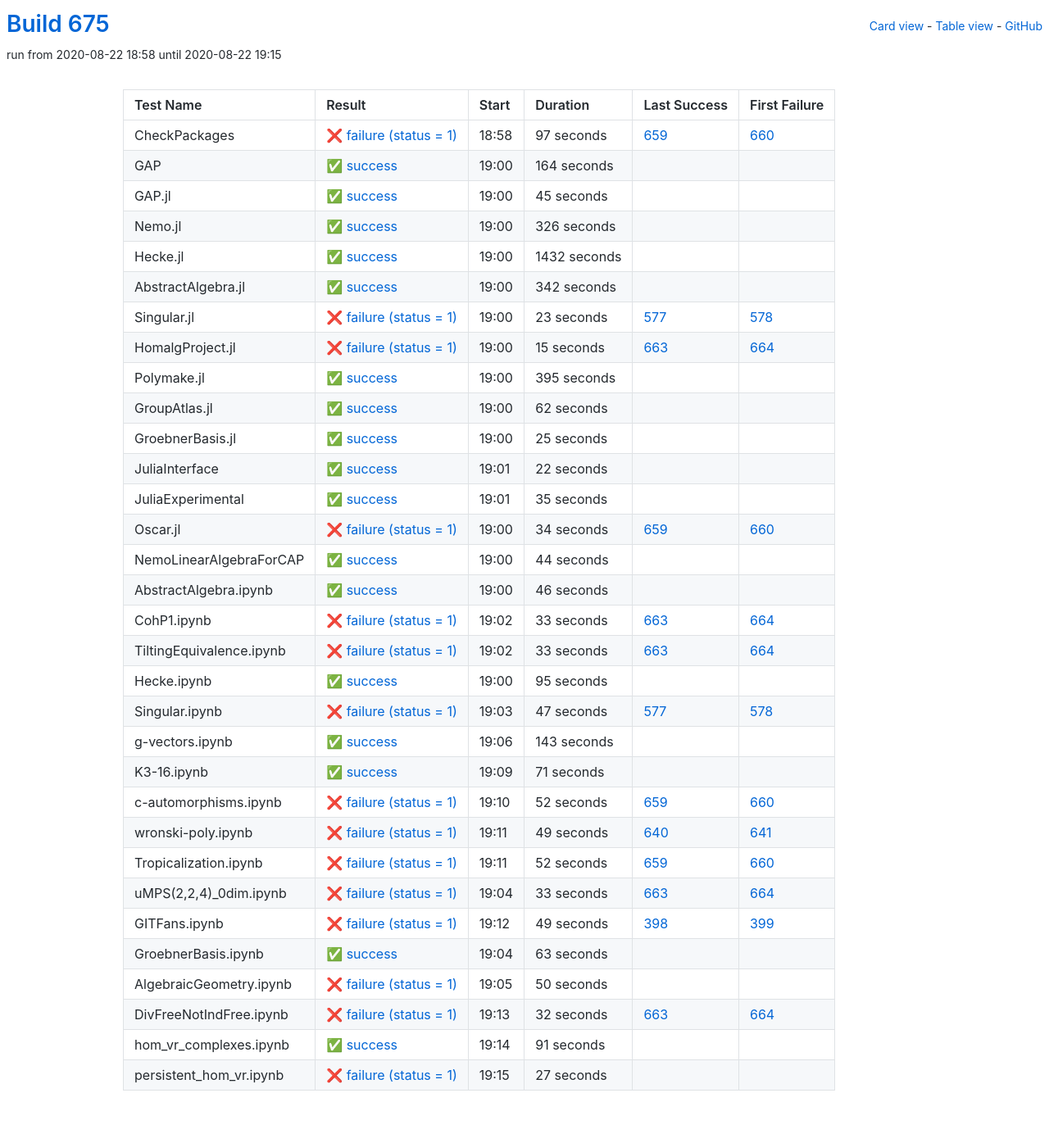
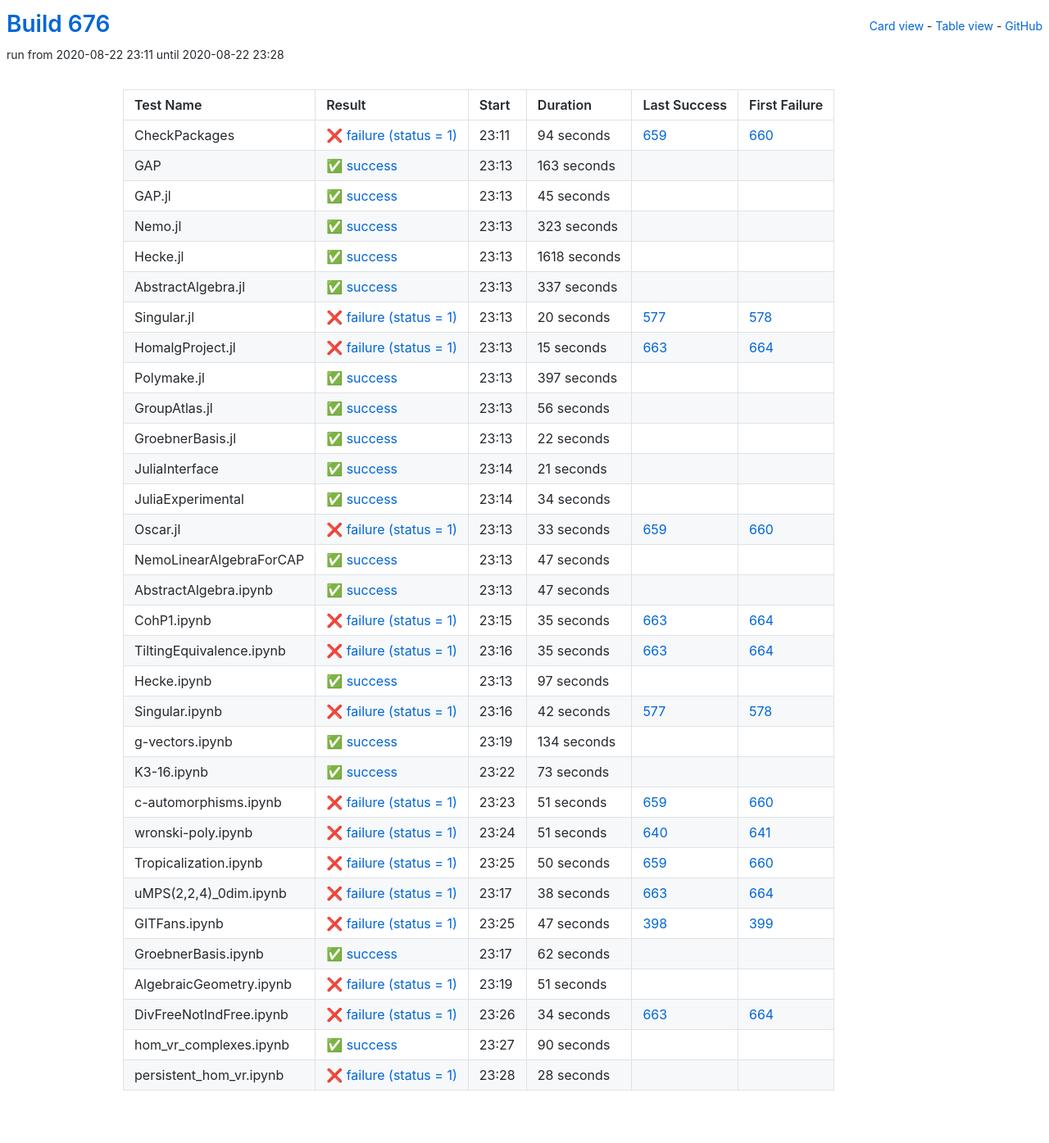
Before and after one commit to oscar-system/oscar-ci-status-stable, a Jekyll site: the page built from table.html, in a window 1280 px wide. Shown: the whole page at 82% size. Built offline with Jekyll 4.4.1, drawn with Linux system fonts in a browser that asks for light colours.

Commit message:
Build #676

```diff
--- a/_data/ci.yml
+++ b/_data/ci.yml
@@ -1,6 +1,6 @@
 ---
-build: 675
-build_url: https://oscarci.mathematik.uni-kl.de/job/oscar-stable/675/
+build: 676
+build_url: https://oscarci.mathematik.uni-kl.de/job/oscar-stable/676/
 job: oscar-stable
 organization: oscar-system
 repo: oscar-ci-status-stable
@@ -8,32 +8,32 @@ repourl: https://github.com/oscar-system/oscar-ci-status-stable
 tests:
 - name: CheckPackages
   id: checkpackages
-  log: https://oscarci.mathematik.uni-kl.de/job/oscar-stable/675/artifact/logs/build-675/CheckPackages.log
-  start: 2020-08-22 18:58
+  log: https://oscarci.mathematik.uni-kl.de/job/oscar-stable/676/artifact/logs/build-676/CheckPackages.log
+  start: 2020-08-22 23:11
   success: false
   exitcode: 1
   status: failure
-  duration: 97
+  duration: 94
   last_success: 659
   last_success_url: https://oscarci.mathematik.uni-kl.de/job/oscar-stable/659/
   first_failure: 660
   first_failure_url: https://oscarci.mathematik.uni-kl.de/job/oscar-stable/660/
 - name: GAP
   id: gap
-  log: https://oscarci.mathematik.uni-kl.de/job/oscar-stable/675/artifact/logs/build-675/GAP.log
-  start: 2020-08-22 19:00
+  log: https://oscarci.mathematik.uni-kl.de/job/oscar-stable/676/artifact/logs/build-676/GAP.log
+  start: 2020-08-22 23:13
   success: true
   exitcode: 0
   status: success
-  duration: 164
+  duration: 163
   last_success: false
   last_success_url:
   first_failure: false
   first_failure_url:
 - name: GAP.jl
   id: gap-jl
-  log: https://oscarci.mathematik.uni-kl.de/job/oscar-stable/675/artifact/logs/build-675/GAP.jl.log
-  start: 2020-08-22 19:00
+  log: https://oscarci.mathematik.uni-kl.de/job/oscar-stable/676/artifact/logs/build-676/GAP.jl.log
+  start: 2020-08-22 23:13
   success: true
   exitcode: 0
   status: success
@@ -44,56 +44,56 @@ tests:
   first_failure_url:
 - name: Nemo.jl
   id: nemo-jl
-  log: https://oscarci.mathematik.uni-kl.de/job/oscar-stable/675/artifact/logs/build-675/Nemo.jl.log
-  start: 2020-08-22 19:00
+  log: https://oscarci.mathematik.uni-kl.de/job/oscar-stable/676/artifact/logs/build-676/Nemo.jl.log
+  start: 2020-08-22 23:13
   success: true
   exitcode: 0
   status: success
-  duration: 326
+  duration: 323
   last_success: false
   last_success_url:
   first_failure: false
   first_failure_url:
 - name: Hecke.jl
   id: hecke-jl
-  log: https://oscarci.mathematik.uni-kl.de/job/oscar-stable/675/artifact/logs/build-675/Hecke.jl.log
-  start: 2020-08-22 19:00
+  log: https://oscarci.mathematik.uni-kl.de/job/oscar-stable/676/artifact/logs/build-676/Hecke.jl.log
+  start: 2020-08-22 23:13
   success: true
   exitcode: 0
   status: success
-  duration: 1432
+  duration: 1618
   last_success: false
   last_success_url:
   first_failure: false
   first_failure_url:
 - name: AbstractAlgebra.jl
   id: abstractalgebra-jl
-  log: https://oscarci.mathematik.uni-kl.de/job/oscar-stable/675/artifact/logs/build-675/AbstractAlgebra.jl.log
-  start: 2020-08-22 19:00
+  log: https://oscarci.mathematik.uni-kl.de/job/oscar-stable/676/artifact/logs/build-676/AbstractAlgebra.jl.log
+  start: 2020-08-22 23:13
   success: true
   exitcode: 0
   status: success
-  duration: 342
+  duration: 337
   last_success: false
   last_success_url:
   first_failure: false
   first_failure_url:
 - name: Singular.jl
   id: singular-jl
-  log: https://oscarci.mathematik.uni-kl.de/job/oscar-stable/675/artifact/logs/build-675/Singular.jl.log
-  start: 2020-08-22 19:00
+  log: https://oscarci.mathematik.uni-kl.de/job/oscar-stable/676/artifact/logs/build-676/Singular.jl.log
+  start: 2020-08-22 23:13
   success: false
   exitcode: 1
   status: failure
-  duration: 23
+  duration: 20
   last_success: 577
   last_success_url: https://oscarci.mathematik.uni-kl.de/job/oscar-stable/577/
   first_failure: 578
   first_failure_url: https://oscarci.mathematik.uni-kl.de/job/oscar-stable/578/
 - name: HomalgProject.jl
   id: homalgproject-jl
-  log: https://oscarci.mathematik.uni-kl.de/job/oscar-stable/675/artifact/logs/build-675/HomalgProject.jl.log
-  start: 2020-08-22 19:00
+  log: https://oscarci.mathematik.uni-kl.de/job/oscar-stable/676/artifact/logs/build-676/HomalgProject.jl.log
+  start: 2020-08-22 23:13
   success: false
   exitcode: 1
   status: failure
@@ -104,20 +104,236 @@ tests:
   first_failure_url: https://oscarci.mathematik.uni-kl.de/job/oscar-stable/664/
 - name: Polymake.jl
   id: polymake-jl
-  log: https://oscarci.mathematik.uni-kl.de/job/oscar-stable/675/artifact/logs/build-675/Polymake.jl.log
-  start: 2020-08-22 19:00
+  log: https://oscarci.mathematik.uni-kl.de/job/oscar-stable/676/artifact/logs/build-676/Polymake.jl.log
+  start: 2020-08-22 23:13
   success: true
   exitcode: 0
   status: success
-  duration: 395
+  duration: 397
   last_success: false
   last_success_url:
   first_failure: false
   first_failure_url:
 - name: GroupAtlas.jl
   id: groupatlas-jl
-  log: https://oscarci.mathematik.uni-kl.de/job/oscar-stable/675/artifact/logs/build-675/GroupAtlas.jl.log
-  start: 2020-08-22 19:00
+  log: https://oscarci.mathematik.uni-kl.de/job/oscar-stable/676/artifact/logs/build-676/GroupAtlas.jl.log
+  start: 2020-08-22 23:13
+  success: true
+  exitcode: 0
+  status: success
+  duration: 56
+  last_success: false
+  last_success_url:
+  first_failure: false
+  first_failure_url:
+- name: GroebnerBasis.jl
+  id: groebnerbasis-jl
+  log: https://oscarci.mathematik.uni-kl.de/job/oscar-stable/676/artifact/logs/build-676/GroebnerBasis.jl.log
+  start: 2020-08-22 23:13
+  success: true
+  exitcode: 0
+  status: success
+  duration: 22
+  last_success: false
+  last_success_url:
+  first_failure: false
+  first_failure_url:
+- name: JuliaInterface
+  id: juliainterface
+  log: https://oscarci.mathematik.uni-kl.de/job/oscar-stable/676/artifact/logs/build-676/JuliaInterface.log
+  start: 2020-08-22 23:14
+  success: true
+  exitcode: 0
+  status: success
+  duration: 21
+  last_success: false
+  last_success_url:
+  first_failure: false
+  first_failure_url:
+- name: JuliaExperimental
+  id: juliaexperimental
+  log: https://oscarci.mathematik.uni-kl.de/job/oscar-stable/676/artifact/logs/build-676/JuliaExperimental.log
+  start: 2020-08-22 23:14
+  success: true
+  exitcode: 0
+  status: success
+  duration: 34
+  last_success: false
+  last_success_url:
+  first_failure: false
+  first_failure_url:
+- name: Oscar.jl
+  id: oscar-jl
+  log: https://oscarci.mathematik.uni-kl.de/job/oscar-stable/676/artifact/logs/build-676/Oscar.jl.log
+  start: 2020-08-22 23:13
+  success: false
+  exitcode: 1
+  status: failure
+  duration: 33
+  last_success: 659
+  last_success_url: https://oscarci.mathematik.uni-kl.de/job/oscar-stable/659/
+  first_failure: 660
+  first_failure_url: https://oscarci.mathematik.uni-kl.de/job/oscar-stable/660/
+- name: NemoLinearAlgebraForCAP
+  id: nemolinearalgebraforcap
+  log: https://oscarci.mathematik.uni-kl.de/job/oscar-stable/676/artifact/logs/build-676/NemoLinearAlgebraForCAP.log
+  start: 2020-08-22 23:13
+  success: true
+  exitcode: 0
+  status: success
+  duration: 47
+  last_success: false
+  last_success_url:
+  first_failure: false
+  first_failure_url:
+- name: AbstractAlgebra.ipynb
+  id: abstractalgebra-ipynb
+  log: https://oscarci.mathematik.uni-kl.de/job/oscar-stable/676/artifact/logs/build-676/AbstractAlgebra.ipynb.log
+  start: 2020-08-22 23:13
+  success: true
+  exitcode: 0
+  status: success
+  duration: 47
+  last_success: false
+  last_success_url:
+  first_failure: false
+  first_failure_url:
+- name: CohP1.ipynb
+  id: cohp1-ipynb
+  log: https://oscarci.mathematik.uni-kl.de/job/oscar-stable/676/artifact/logs/build-676/CohP1.ipynb.log
+  start: 2020-08-22 23:15
+  success: false
+  exitcode: 1
+  status: failure
+  duration: 35
+  last_success: 663
+  last_success_url: https://oscarci.mathematik.uni-kl.de/job/oscar-stable/663/
+  first_failure: 664
+  first_failure_url: https://oscarci.mathematik.uni-kl.de/job/oscar-stable/664/
+- name: TiltingEquivalence.ipynb
+  id: tiltingequivalence-ipynb
+  log: https://oscarci.mathematik.uni-kl.de/job/oscar-stable/676/artifact/logs/build-676/TiltingEquivalence.ipynb.log
+  start: 2020-08-22 23:16
+  success: false
+  exitcode: 1
+  status: failure
+  duration: 35
+  last_success: 663
+  last_success_url: https://oscarci.mathematik.uni-kl.de/job/oscar-stable/663/
+  first_failure: 664
+  first_failure_url: https://oscarci.mathematik.uni-kl.de/job/oscar-stable/664/
+- name: Hecke.ipynb
+  id: hecke-ipynb
+  log: https://oscarci.mathematik.uni-kl.de/job/oscar-stable/676/artifact/logs/build-676/Hecke.ipynb.log
+  start: 2020-08-22 23:13
+  success: true
+  exitcode: 0
+  status: success
+  duration: 97
+  last_success: false
+  last_success_url:
+  first_failure: false
+  first_failure_url:
+- name: Singular.ipynb
+  id: singular-ipynb
+  log: https://oscarci.mathematik.uni-kl.de/job/oscar-stable/676/artifact/logs/build-676/Singular.ipynb.log
+  start: 2020-08-22 23:16
+  success: false
+  exitcode: 1
+  status: failure
+  duration: 42
+  last_success: 577
+  last_success_url: https://oscarci.mathematik.uni-kl.de/job/oscar-stable/577/
+  first_failure: 578
+  first_failure_url: https://oscarci.mathematik.uni-kl.de/job/oscar-stable/578/
+- name: g-vectors.ipynb
+  id: g-vectors-ipynb
+  log: https://oscarci.mathematik.uni-kl.de/job/oscar-stable/676/artifact/logs/build-676/g-vectors.ipynb.log
+  start: 2020-08-22 23:19
+  success: true
+  exitcode: 0
+  status: success
+  duration: 134
+  last_success: false
+  last_success_url:
+  first_failure: false
+  first_failure_url:
+- name: K3-16.ipynb
+  id: k3-16-ipynb
+  log: https://oscarci.mathematik.uni-kl.de/job/oscar-stable/676/artifact/logs/build-676/K3-16.ipynb.log
+  start: 2020-08-22 23:22
+  success: true
+  exitcode: 0
+  status: success
+  duration: 73
+  last_success: false
+  last_success_url:
+  first_failure: false
+  first_failure_url:
+- name: c-automorphisms.ipynb
+  id: c-automorphisms-ipynb
+  log: https://oscarci.mathematik.uni-kl.de/job/oscar-stable/676/artifact/logs/build-676/c-automorphisms.ipynb.log
+  start: 2020-08-22 23:23
+  success: false
+  exitcode: 1
+  status: failure
+  duration: 51
+  last_success: 659
+  last_success_url: https://oscarci.mathematik.uni-kl.de/job/oscar-stable/659/
+  first_failure: 660
+  first_failure_url: https://oscarci.mathematik.uni-kl.de/job/oscar-stable/660/
+- name: wronski-poly.ipynb
+  id: wronski-poly-ipynb
+  log: https://oscarci.mathematik.uni-kl.de/job/oscar-stable/676/artifact/logs/build-676/wronski-poly.ipynb.log
+  start: 2020-08-22 23:24
+  success: false
+  exitcode: 1
+  status: failure
+  duration: 51
+  last_success: 640
+  last_success_url: https://oscarci.mathematik.uni-kl.de/job/oscar-stable/640/
+  first_failure: 641
+  first_failure_url: https://oscarci.mathematik.uni-kl.de/job/oscar-stable/641/
+- name: Tropicalization.ipynb
+  id: tropicalization-ipynb
+  log: https://oscarci.mathematik.uni-kl.de/job/oscar-stable/676/artifact/logs/build-676/Tropicalization.ipynb.log
+  start: 2020-08-22 23:25
+  success: false
+  exitcode: 1
+  status: failure
+  duration: 50
+  last_success: 659
+  last_success_url: https://oscarci.mathematik.uni-kl.de/job/oscar-stable/659/
+  first_failure: 660
+  first_failure_url: https://oscarci.mathematik.uni-kl.de/job/oscar-stable/660/
+- name: uMPS(2,2,4)_0dim.ipynb
+  id: umps-2-2-4-0dim-ipynb
+  log: https://oscarci.mathematik.uni-kl.de/job/oscar-stable/676/artifact/logs/build-676/uMPS-2-2-4-_0dim.ipynb.log
+  start: 2020-08-22 23:17
+  success: false
+  exitcode: 1
+  status: failure
+  duration: 38
+  last_success: 663
+  last_success_url: https://oscarci.mathematik.uni-kl.de/job/oscar-stable/663/
+  first_failure: 664
+  first_failure_url: https://oscarci.mathematik.uni-kl.de/job/oscar-stable/664/
+- name: GITFans.ipynb
+  id: gitfans-ipynb
+  log: https://oscarci.mathematik.uni-kl.de/job/oscar-stable/676/artifact/logs/build-676/GITFans.ipynb.log
+  start: 2020-08-22 23:25
+  success: false
+  exitcode: 1
+  status: failure
+  duration: 47
+  last_success: 398
+  last_success_url: https://oscarci.mathematik.uni-kl.de/job/oscar-stable/398/
+  first_failure: 399
+  first_failure_url: https://oscarci.mathematik.uni-kl.de/job/oscar-stable/399/
+- name: GroebnerBasis.ipynb
+  id: groebnerbasis-ipynb
+  log: https://oscarci.mathematik.uni-kl.de/job/oscar-stable/676/artifact/logs/build-676/GroebnerBasis.ipynb.log
+  start: 2020-08-22 23:17
   success: true
   exitcode: 0
   status: success
@@ -126,266 +342,50 @@ tests:
   last_success_url:
   first_failure: false
   first_failure_url:
-- name: GroebnerBasis.jl
-  id: groebnerbasis-jl
-  log: https://oscarci.mathematik.uni-kl.de/job/oscar-stable/675/artifact/logs/build-675/GroebnerBasis.jl.log
-  start: 2020-08-22 19:00
-  success: true
-  exitcode: 0
-  status: success
-  duration: 25
-  last_success: false
-  last_success_url:
-  first_failure: false
-  first_failure_url:
-- name: JuliaInterface
-  id: juliainterface
-  log: https://oscarci.mathematik.uni-kl.de/job/oscar-stable/675/artifact/logs/build-675/JuliaInterface.log
-  start: 2020-08-22 19:01
-  success: true
-  exitcode: 0
-  status: success
-  duration: 22
-  last_success: false
-  last_success_url:
-  first_failure: false
-  first_failure_url:
-- name: JuliaExperimental
-  id: juliaexperimental
-  log: https://oscarci.mathematik.uni-kl.de/job/oscar-stable/675/artifact/logs/build-675/JuliaExperimental.log
-  start: 2020-08-22 19:01
-  success: true
-  exitcode: 0
-  status: success
-  duration: 35
-  last_success: false
-  last_success_url:
-  first_failure: false
-  first_failure_url:
-- name: Oscar.jl
-  id: oscar-jl
-  log: https://oscarci.mathematik.uni-kl.de/job/oscar-stable/675/artifact/logs/build-675/Oscar.jl.log
-  start: 2020-08-22 19:00
+- name: AlgebraicGeometry.ipynb
+  id: algebraicgeometry-ipynb
+  log: https://oscarci.mathematik.uni-kl.de/job/oscar-stable/676/artifact/logs/build-676/AlgebraicGeometry.ipynb.log
+  start: 2020-08-22 23:19
   success: false
   exitcode: 1
   status: failure
-  duration: 34
-  last_success: 659
-  last_success_url: https://oscarci.mathematik.uni-kl.de/job/oscar-stable/659/
-  first_failure: 660
-  first_failure_url: https://oscarci.mathematik.uni-kl.de/job/oscar-stable/660/
-- name: NemoLinearAlgebraForCAP
-  id: nemolinearalgebraforcap
-  log: https://oscarci.mathematik.uni-kl.de/job/oscar-stable/675/artifact/logs/build-675/NemoLinearAlgebraForCAP.log
-  start: 2020-08-22 19:00
-  success: true
-  exitcode: 0
-  status: success
-  duration: 44
-  last_success: false
-  last_success_url:
-  first_failure: false
-  first_failure_url:
-- name: AbstractAlgebra.ipynb
-  id: abstractalgebra-ipynb
-  log: https://oscarci.mathematik.uni-kl.de/job/oscar-stable/675/artifact/logs/build-675/AbstractAlgebra.ipynb.log
-  start: 2020-08-22 19:00
-  success: true
-  exitcode: 0
-  status: success
-  duration: 46
-  last_success: false
-  last_success_url:
-  first_failure: false
-  first_failure_url:
-- name: CohP1.ipynb
-  id: cohp1-ipynb
-  log: https://oscarci.mathematik.uni-kl.de/job/oscar-stable/675/artifact/logs/build-675/CohP1.ipynb.log
-  start: 2020-08-22 19:02
-  success: false
-  exitcode: 1
-  status: failure
-  duration: 33
-  last_success: 663
-  last_success_url: https://oscarci.mathematik.uni-kl.de/job/oscar-stable/663/
-  first_failure: 664
-  first_failure_url: https://oscarci.mathematik.uni-kl.de/job/oscar-stable/664/
-- name: TiltingEquivalence.ipynb
-  id: tiltingequivalence-ipynb
-  log: https://oscarci.mathematik.uni-kl.de/job/oscar-stable/675/artifact/logs/build-675/TiltingEquivalence.ipynb.log
-  start: 2020-08-22 19:02
-  success: false
-  exitcode: 1
-  status: failure
-  duration: 33
-  last_success: 663
-  last_success_url: https://oscarci.mathematik.uni-kl.de/job/oscar-stable/663/
-  first_failure: 664
-  first_failure_url: https://oscarci.mathematik.uni-kl.de/job/oscar-stable/664/
-- name: Hecke.ipynb
-  id: hecke-ipynb
-  log: https://oscarci.mathematik.uni-kl.de/job/oscar-stable/675/artifact/logs/build-675/Hecke.ipynb.log
-  start: 2020-08-22 19:00
-  success: true
-  exitcode: 0
-  status: success
-  duration: 95
-  last_success: false
-  last_success_url:
-  first_failure: false
-  first_failure_url:
-- name: Singular.ipynb
-  id: singular-ipynb
-  log: https://oscarci.mathematik.uni-kl.de/job/oscar-stable/675/artifact/logs/build-675/Singular.ipynb.log
-  start: 2020-08-22 19:03
-  success: false
-  exitcode: 1
-  status: failure
-  duration: 47
-  last_success: 577
-  last_success_url: https://oscarci.mathematik.uni-kl.de/job/oscar-stable/577/
-  first_failure: 578
-  first_failure_url: https://oscarci.mathematik.uni-kl.de/job/oscar-stable/578/
-- name: g-vectors.ipynb
-  id: g-vectors-ipynb
-  log: https://oscarci.mathematik.uni-kl.de/job/oscar-stable/675/artifact/logs/build-675/g-vectors.ipynb.log
-  start: 2020-08-22 19:06
-  success: true
-  exitcode: 0
-  status: success
-  duration: 143
-  last_success: false
-  last_success_url:
-  first_failure: false
-  first_failure_url:
-- name: K3-16.ipynb
-  id: k3-16-ipynb
-  log: https://oscarci.mathematik.uni-kl.de/job/oscar-stable/675/artifact/logs/build-675/K3-16.ipynb.log
-  start: 2020-08-22 19:09
-  success: true
-  exitcode: 0
-  status: success
-  duration: 71
-  last_success: false
-  last_success_url:
-  first_failure: false
-  first_failure_url:
-- name: c-automorphisms.ipynb
-  id: c-automorphisms-ipynb
-  log: https://oscarci.mathematik.uni-kl.de/job/oscar-stable/675/artifact/logs/build-675/c-automorphisms.ipynb.log
-  start: 2020-08-22 19:10
-  success: false
-  exitcode: 1
-  status: failure
-  duration: 52
-  last_success: 659
-  last_success_url: https://oscarci.mathematik.uni-kl.de/job/oscar-stable/659/
-  first_failure: 660
-  first_failure_url: https://oscarci.mathematik.uni-kl.de/job/oscar-stable/660/
-- name: wronski-poly.ipynb
-  id: wronski-poly-ipynb
-  log: https://oscarci.mathematik.uni-kl.de/job/oscar-stable/675/artifact/logs/build-675/wronski-poly.ipynb.log
-  start: 2020-08-22 19:11
-  success: false
-  exitcode: 1
-  status: failure
-  duration: 49
-  last_success: 640
-  last_success_url: https://oscarci.mathematik.uni-kl.de/job/oscar-stable/640/
-  first_failure: 641
-  first_failure_url: https://oscarci.mathematik.uni-kl.de/job/oscar-stable/641/
-- name: Tropicalization.ipynb
-  id: tropicalization-ipynb
-  log: https://oscarci.mathematik.uni-kl.de/job/oscar-stable/675/artifact/logs/build-675/Tropicalization.ipynb.log
-  start: 2020-08-22 19:11
-  success: false
-  exitcode: 1
-  status: failure
-  duration: 52
-  last_success: 659
-  last_success_url: https://oscarci.mathematik.uni-kl.de/job/oscar-stable/659/
-  first_failure: 660
-  first_failure_url: https://oscarci.mathematik.uni-kl.de/job/oscar-stable/660/
-- name: uMPS(2,2,4)_0dim.ipynb
-  id: umps-2-2-4-0dim-ipynb
-  log: https://oscarci.mathematik.uni-kl.de/job/oscar-stable/675/artifact/logs/build-675/uMPS-2-2-4-_0dim.ipynb.log
-  start: 2020-08-22 19:04
-  success: false
-  exitcode: 1
-  status: failure
-  duration: 33
-  last_success: 663
-  last_success_url: https://oscarci.mathematik.uni-kl.de/job/oscar-stable/663/
-  first_failure: 664
-  first_failure_url: https://oscarci.mathematik.uni-kl.de/job/oscar-stable/664/
-- name: GITFans.ipynb
-  id: gitfans-ipynb
-  log: https://oscarci.mathematik.uni-kl.de/job/oscar-stable/675/artifact/logs/build-675/GITFans.ipynb.log
-  start: 2020-08-22 19:12
-  success: false
-  exitcode: 1
-  status: failure
-  duration: 49
-  last_success: 398
-  last_success_url: https://oscarci.mathematik.uni-kl.de/job/oscar-stable/398/
-  first_failure: 399
-  first_failure_url: https://oscarci.mathematik.uni-kl.de/job/oscar-stable/399/
-- name: GroebnerBasis.ipynb
-  id: groebnerbasis-ipynb
-  log: https://oscarci.mathematik.uni-kl.de/job/oscar-stable/675/artifact/logs/build-675/GroebnerBasis.ipynb.log
-  start: 2020-08-22 19:04
-  success: true
-  exitcode: 0
-  status: success
-  duration: 63
-  last_success: false
-  last_success_url:
-  first_failure: false
-  first_failure_url:
-- name: AlgebraicGeometry.ipynb
-  id: algebraicgeometry-ipynb
-  log: https://oscarci.mathematik.uni-kl.de/job/oscar-stable/675/artifact/logs/build-675/AlgebraicGeometry.ipynb.log
-  start: 2020-08-22 19:05
-  success: false
-  exitcode: 1
-  status: failure
-  duration: 50
+  duration: 51
   last_success: false
   last_success_url:
   first_failure: false
   first_failure_url:
 - name: DivFreeNotIndFree.ipynb
   id: divfreenotindfree-ipynb
-  log: https://oscarci.mathematik.uni-kl.de/job/oscar-stable/675/artifact/logs/build-675/DivFreeNotIndFree.ipynb.log
-  start: 2020-08-22 19:13
+  log: https://oscarci.mathematik.uni-kl.de/job/oscar-stable/676/artifact/logs/build-676/DivFreeNotIndFree.ipynb.log
+  start: 2020-08-22 23:26
   success: false
   exitcode: 1
   status: failure
-  duration: 32
+  duration: 34
   last_success: 663
   last_success_url: https://oscarci.mathematik.uni-kl.de/job/oscar-stable/663/
   first_failure: 664
   first_failure_url: https://oscarci.mathematik.uni-kl.de/job/oscar-stable/664/
 - name: hom_vr_complexes.ipynb
   id: hom-vr-complexes-ipynb
-  log: https://oscarci.mathematik.uni-kl.de/job/oscar-stable/675/artifact/logs/build-675/hom_vr_complexes.ipynb.log
-  start: 2020-08-22 19:14
+  log: https://oscarci.mathematik.uni-kl.de/job/oscar-stable/676/artifact/logs/build-676/hom_vr_complexes.ipynb.log
+  start: 2020-08-22 23:27
   success: true
   exitcode: 0
   status: success
-  duration: 91
+  duration: 90
   last_success: false
   last_success_url:
   first_failure: false
   first_failure_url:
 - name: persistent_hom_vr.ipynb
   id: persistent-hom-vr-ipynb
-  log: https://oscarci.mathematik.uni-kl.de/job/oscar-stable/675/artifact/logs/build-675/persistent_hom_vr.ipynb.log
-  start: 2020-08-22 19:15
+  log: https://oscarci.mathematik.uni-kl.de/job/oscar-stable/676/artifact/logs/build-676/persistent_hom_vr.ipynb.log
+  start: 2020-08-22 23:28
   success: false
   exitcode: 1
   status: failure
-  duration: 27
+  duration: 28
   last_success: false
   last_success_url:
   first_failure: false
```
Also changed, not shown: README.md.
